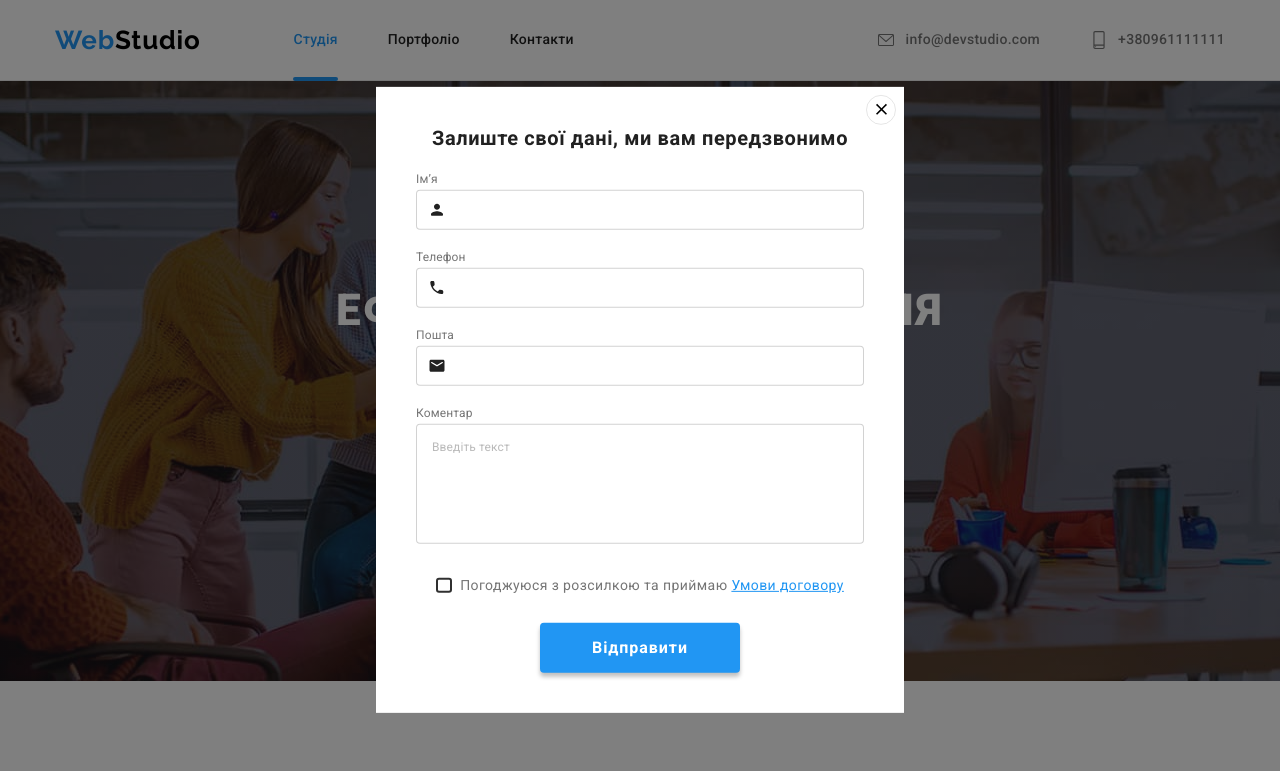
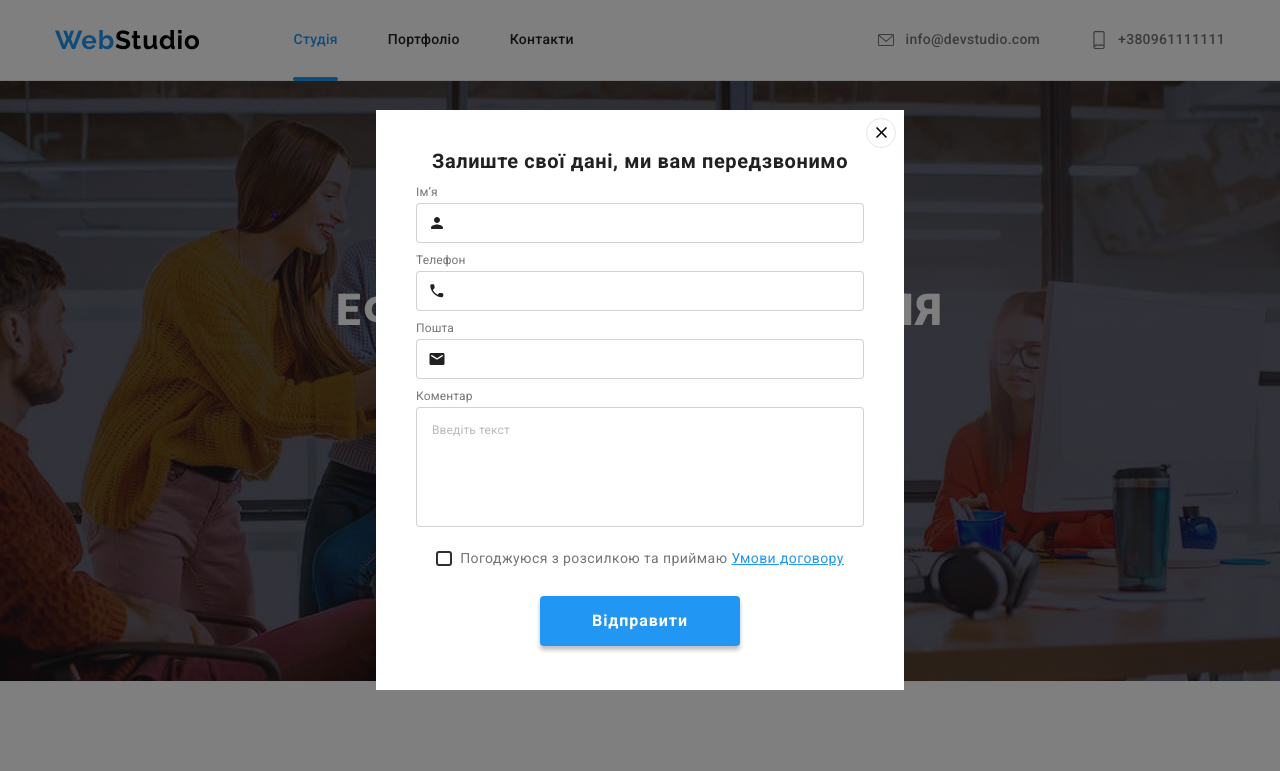
Before and after one commit to humbubahumbuba/goit-markup-hw-06, a plain HTML site: page index.html in a window 1280 px wide. Both pictures are taken after a click on the button "Замовити послугу". Shown: the top 771 px of the page. Drawn offline with nearby package versions, Linux system fonts and the light colour scheme; files whose address does not match are found by name.

Commit message:
edits-animation-modal

```diff
--- a/css/style.css
+++ b/css/style.css
@@ -838,8 +838,8 @@ padding-left: 15px;
 
 /* =========================submit-footer===================== */
 .submit-footer-container {
-  display: block;
-  align-items: baseline;
+  /* display: block;
+  align-items: baseline; */
   margin-left: auto;
 }
 .email-footer {
@@ -886,7 +886,8 @@ padding-left: 15px;
   font-size: 16px;
   line-height: 1.8;
   letter-spacing: 0.06em;
-  transition: background-color var(--animation-dur-dir);
+  transition: background-color var(--animation-dur-dir),
+    color var(--animation-dur-dir);
 }
 .footer-submit-btn:hover,
 .footer-submit-btn:focus {
@@ -967,6 +968,8 @@ padding-left: 15px;
   background-color: transparent;
   border: 1px solid rgba(0, 0, 0, 0.1);
   padding: 0;
+  cursor: pointer;
+  transition: fill var(--animation-dur-dir);
 }
 .modal-close-btn:hover {
   fill: var(--accent-color);
@@ -1012,7 +1015,9 @@ padding-left: 15px;
 
   color: #757575;
   margin-bottom: 4px;
-  margin-top: 10px;
+}
+.modal-texarea {
+  margin-bottom: 20px;
 }
 
 .modal-form-input-wrapper {
@@ -1026,12 +1031,13 @@ padding-left: 15px;
   border-radius: 4px;
   border: 1px solid rgba(33, 33, 33, 0.2);
   padding-left: 42px;
-  transition: border-color var(--transition-dur-and-func);
+  transition: border var(--animation-dur-dir);
 }
 
 .modal-form-input:focus {
   outline: none;
-  border-color: var(--accent-color);
+  /* border-color: var(--accent-color); */
+  border: 1px solid var(--accent-color);
 }
 
 .modal-form-input-icon {
@@ -1043,7 +1049,7 @@ padding-left: 15px;
   width: 18px;
   height: 18px;
   fill: #212121;
-  transition: background-color var(--transition-dur-and-func);
+  transition: fill var(--animation-dur-dir);
 }
 
 .modal-form-input:focus + .modal-form-input-icon {
@@ -1057,7 +1063,7 @@ padding-left: 15px;
   border: 1px solid rgba(33, 33, 33, 0.2);
   padding: 15px;
   resize: none;
-  transition: border-color var(--transition-dur-and-func);
+  transition: border var(--animation-dur-dir);
 }
 
 .modal-form-message::placeholder {
@@ -1073,14 +1079,14 @@ padding-left: 15px;
 
 .modal-form-message:focus {
   outline: none;
-  border-color: var(--accent-color);
+  border: 1px solid var(--accent-color);
 }
 
 .modal-form-check-field {
   display: flex;
   align-items: center;
   justify-content: center;
-  margin-top: 20px;
+
   margin-bottom: 30px;
 }
 
@@ -1096,6 +1102,7 @@ padding-left: 15px;
   border-radius: 3px;
   cursor: pointer;
   margin-right: 8px;
+  transition: background-color var(--animation-dur-dir);
 }
 
 .modal-form-own-checkbox-icon {
@@ -1140,7 +1147,8 @@ padding-left: 15px;
   border: none;
   cursor: pointer;
 
-  transition: background-color var(--animation-dur-dir);
+  transition: background-color var(--animation-dur-dir),
+    color var(--animation-dur-dir);
 }
 
 .modal-form-sumbit:hover,
--- a/index.html
+++ b/index.html
@@ -478,9 +478,9 @@
         <div class="submit-footer-container">
           <p class="footer-submit-text">підпищіться на розсилку</p>
           <form class="email-footer">
-            <span class="footer-input-text">
-              <input class="footer-submit" type="email" placeholder="E-mail">
-            </span>
+
+              <input class="footer-submit" type="email" name="user-email" required placeholder="E-mail">
+
 
             <button type="submit" class="footer-submit-btn">Підписатися
               <svg class="button-submit-icon" width="24" height="24">
@@ -513,7 +513,7 @@
               <input
                 type="text"
                 class="modal-form-input"
-
+                required
                 pattern="[a-zA-Zа-яА-ЯіІїЇ`ʼ]+"
                 name="user_name"
 
@@ -530,7 +530,7 @@
               <input
                 type="tel"
                 class="modal-form-input"
-
+                required
                 pattern="[0-9]{3}-[0-9]{3}-[0-9]{2}-[0-9]{2}"
                 title="xxx-xxx-xx-xx"
                 name="user_phone"
@@ -548,7 +548,7 @@
               <input
                 type="email"
                 class="modal-form-input"
-
+                required
                 pattern="[a-z0-9._%+-]+@[a-z0-9.-]+\.[a-z]{2,}$"
                 title=""
                 name="user_email"
@@ -560,7 +560,7 @@
               </svg>
             </span>
             </label>
-            <label class="modal-form-field">
+            <label class="modal-form-field modal-texarea ">
             <span class="modal-form-field-desc">Коментар</span>
             <textarea
               name="user_message"
```
